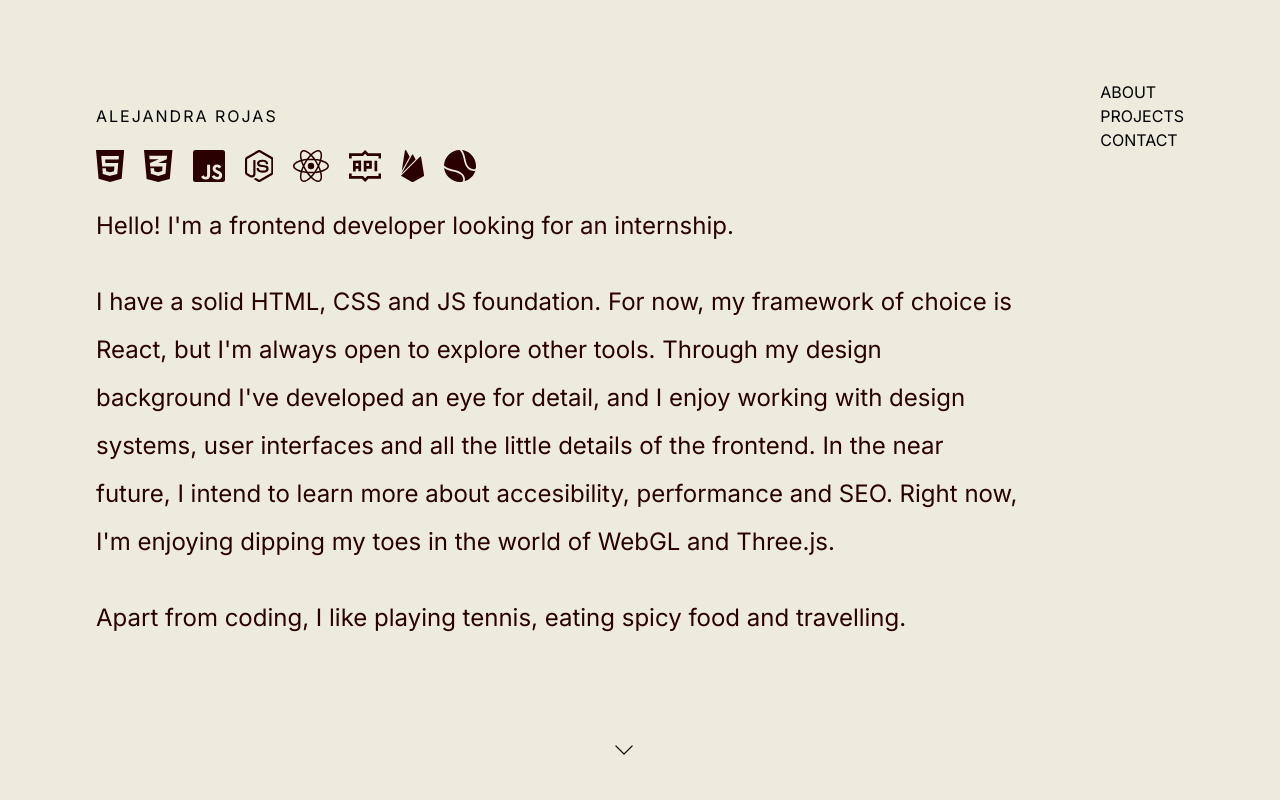
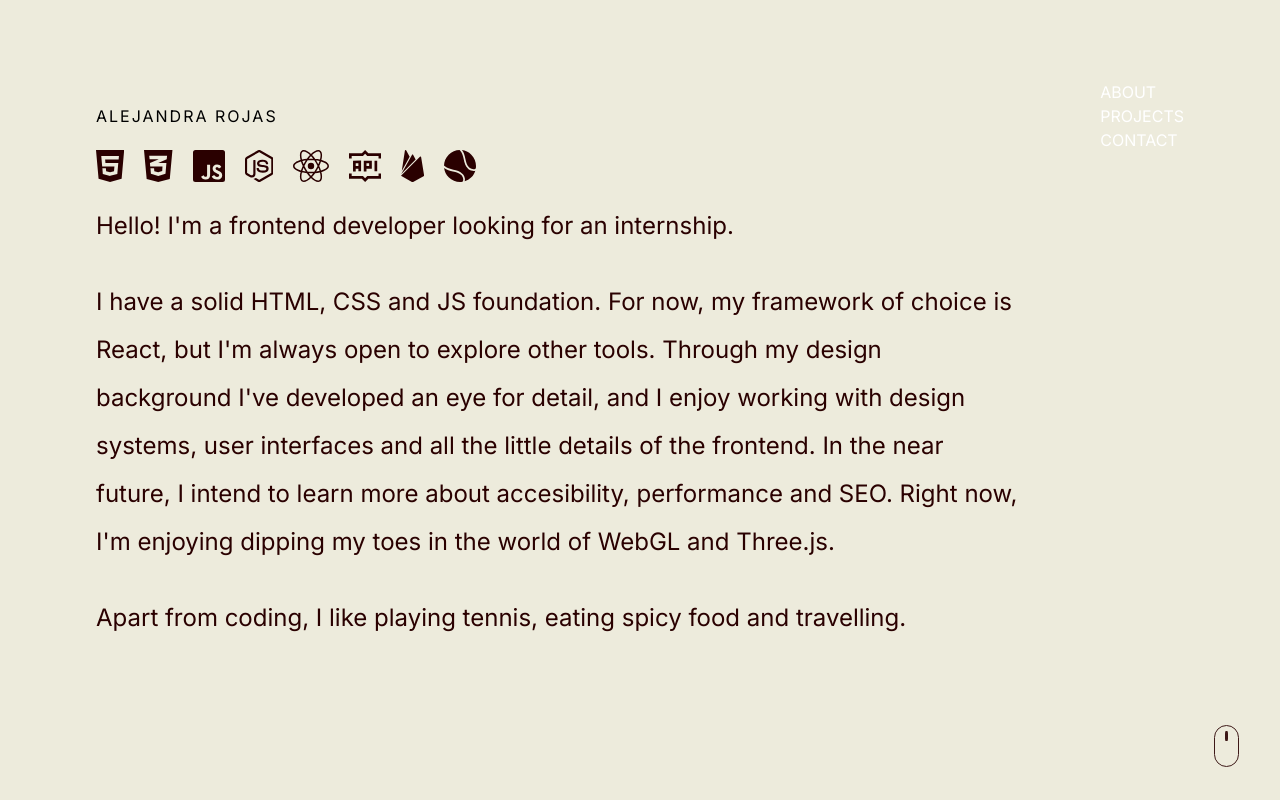
Before and after one commit to alejandra-rojas/portfolio, a React (Create React App) app: page / in a window 1280 px wide. Shown: the top 800 px of the page. Built offline with nearby package versions, Linux system fonts and the light colour scheme; a web font is replaced by a local one.

Commit message:
deactivating menu + chaging arrow to mouse

```diff
--- a/src/components/Header.js
+++ b/src/components/Header.js
@@ -35,10 +35,10 @@ function Header() {
         </a>
       </div>
       <nav>
-        <ul className="nav-main">
+        <ul className={styles.navMain}>
           <li>
             <a
-              href="#about"
+              //href="#about"
               role="menuitem"
               className={currentSection === "about" ? "active" : ""}
             >
@@ -47,7 +47,7 @@ function Header() {
           </li>
           <li>
             <a
-              href="#projects"
+              //href="#projects"
               role="menuitem"
               className={currentSection === "projects" ? "active" : ""}
             >
@@ -56,7 +56,7 @@ function Header() {
           </li>
           <li>
             <a
-              href="#contact"
+              //href="#contact"
               role="menuitem"
               className={currentSection === "contact" ? "active" : ""}
             >
--- a/src/components/Header.module.css
+++ b/src/components/Header.module.css
@@ -45,4 +45,8 @@
   .name a:visited {
     color: black;
   }
+
+  .navMain {
+    pointer-events: none;
+  }
 }
--- a/src/components/Hello.js
+++ b/src/components/Hello.js
@@ -102,8 +102,12 @@ function Hello() {
         </p>
       </div>
 
-      {/* <div className={styles.scrolldown}>Scroll Down</div> */}
-      <div class={`${styles.arrow} ${styles.animated} ${styles.bounce}`}></div>
+      {/* <div class={`${styles.arrow} ${styles.animated} ${styles.bounce}`}></div> */}
+      <div class={styles.scrollDowns}>
+        <div class={styles.mousey}>
+          <div class={styles.scroller}></div>
+        </div>
+      </div>
     </section>
   );
 }
--- a/src/components/Hello.module.css
+++ b/src/components/Hello.module.css
@@ -63,6 +63,47 @@
   .section--hello {
     background-color: var(--oat);
     /* position: relative; */
+  }
+
+  .scrollDowns {
+    position: absolute;
+    bottom: 20px;
+    right: 2rem;
+    width: 34px;
+    height: 55px;
+  }
+  .mousey {
+    width: 3px;
+    padding: 5px 10px;
+    height: 30px;
+    border: 1px solid var(--brown);
+    border-radius: 25px;
+    opacity: 0.9;
+    box-sizing: content-box;
+  }
+  .scroller {
+    width: 3px;
+    height: 10px;
+    border-radius: 25%;
+    background-color: var(--brown);
+    animation-name: scroll;
+    animation-delay: 7s;
+    animation-duration: 2.2s;
+    animation-timing-function: cubic-bezier(0.15, 0.41, 0.69, 0.94);
+    animation-iteration-count: infinite;
+  }
+  @keyframes scroll {
+    0% {
+      opacity: 0;
+    }
+    10% {
+      transform: translateY(0);
+      opacity: 1;
+    }
+    100% {
+      transform: translateY(15px);
+      opacity: 0;
+    }
   }
 
   .scrolldown {
--- a/src/index.css
+++ b/src/index.css
@@ -37,12 +37,12 @@ body {
 }
 
 body::-webkit-scrollbar {
-  width: 12px;
+  width: 4px;
   background-color: var(--whitish);
 }
 
 body::-webkit-scrollbar-thumb {
-  background-color: var(--green);
+  background-color: var(--brown);
 }
 
 code {
```
